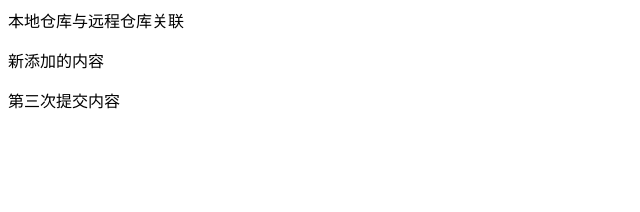
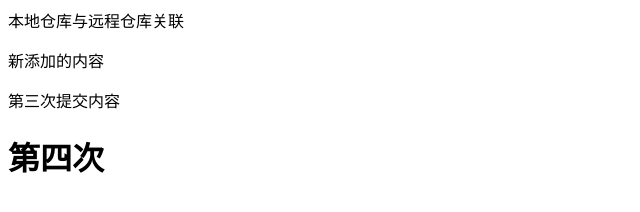
Before and after one commit to Tarshn/gitStudy, a plain HTML site: page index.html in a window 1280 px wide. Shown: the whole page, without its empty margins (0-640 px from the left). Drawn offline with Linux system fonts and the light colour scheme.

Commit message:
第四次提交

```diff
--- a/index.html
+++ b/index.html
@@ -10,5 +10,6 @@
     <div>本地仓库与远程仓库关联</div>
     <p>新添加的内容</p>
     <p>第三次提交内容</p>
+    <h1>第四次</h1>
 </body>
 </html>
```
